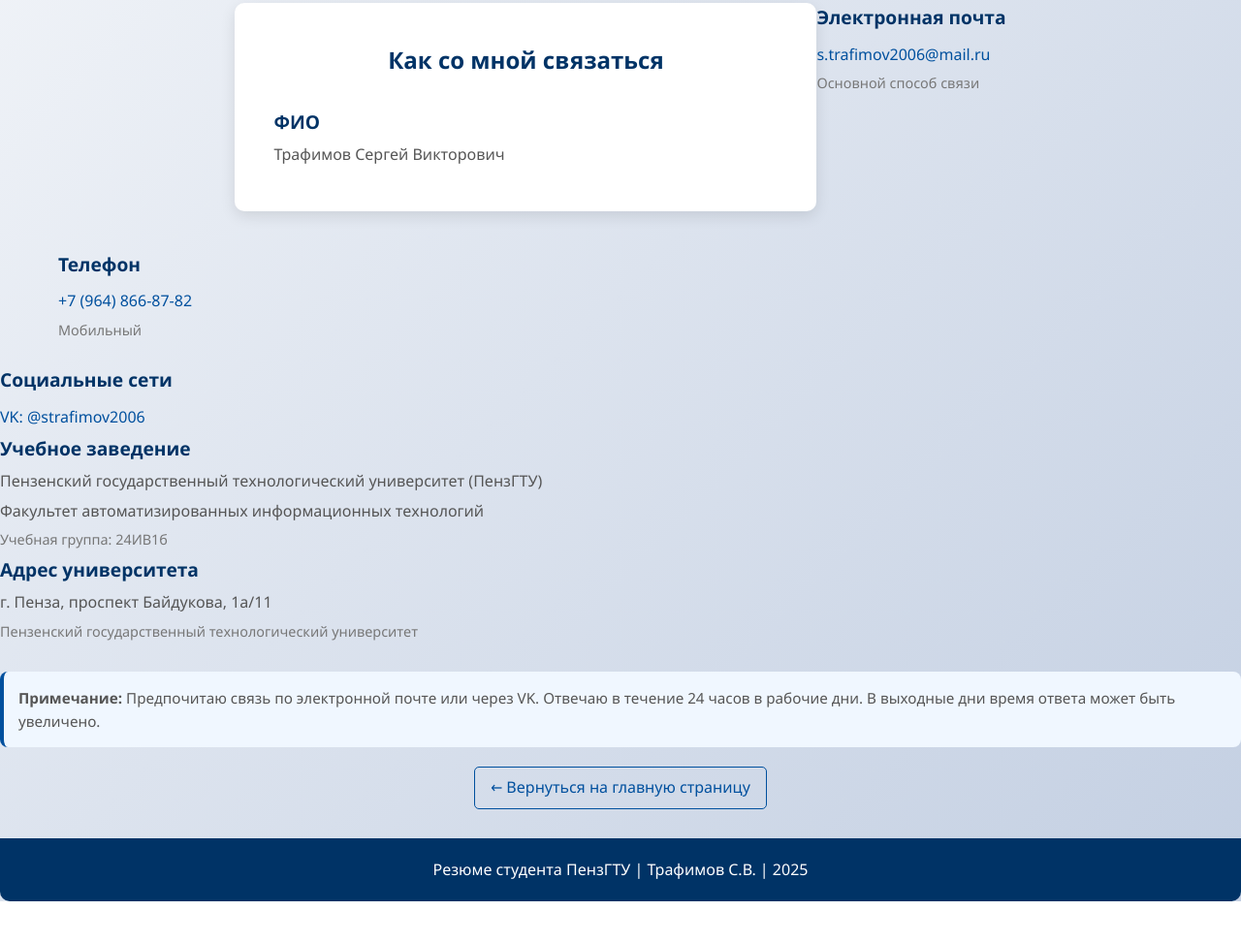
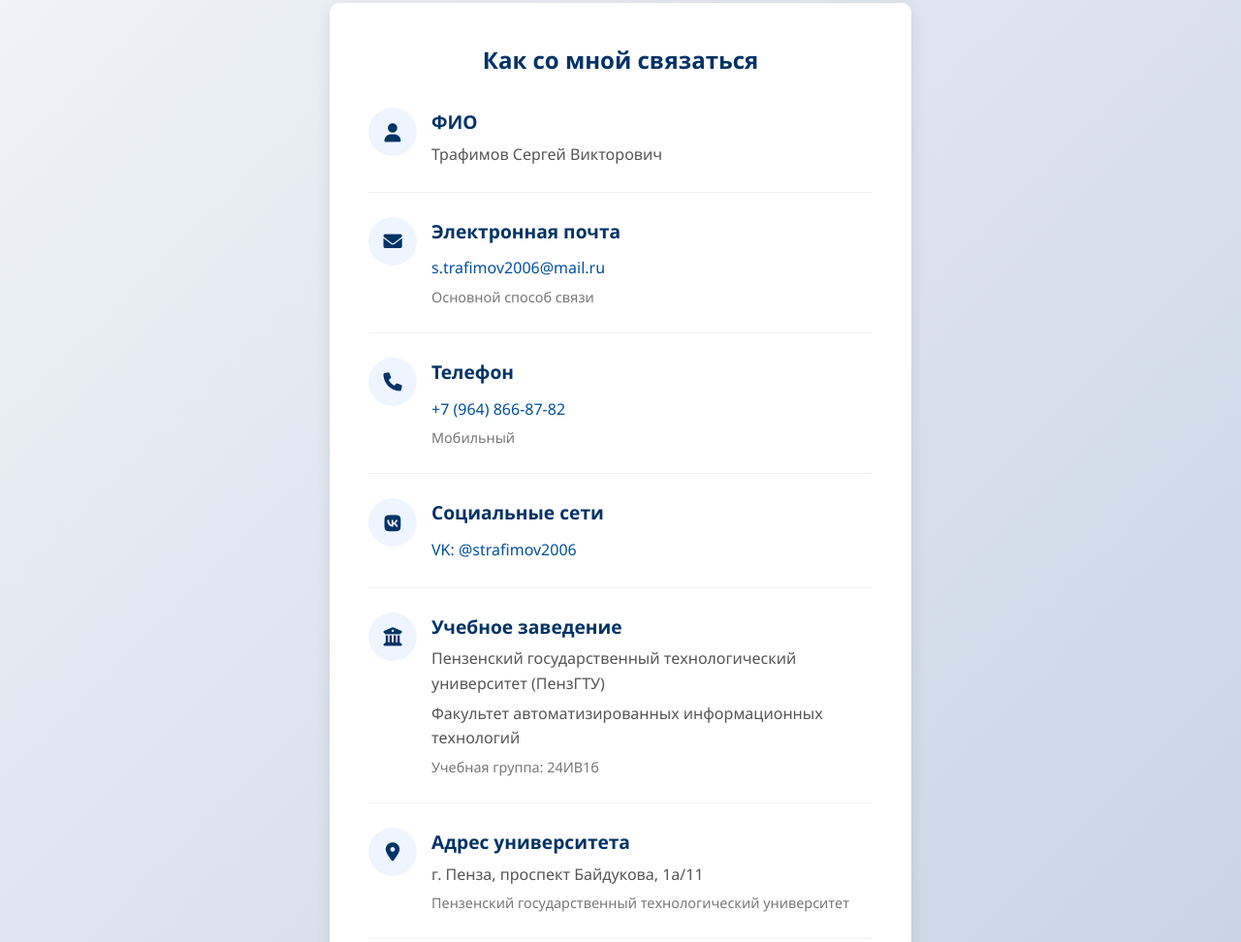
Before and after one commit to SergoTrafimov/resume, a plain HTML site: page contact.html in a window 1280 px wide. Shown: the part 332-1304 px from the top of the page at 97% size. Before the commit the page ends 1262 px from the top, so only its background shows below. Drawn offline with Linux system fonts and the light colour scheme.

Commit message:
Update contact.html

```diff
--- a/contact.html
+++ b/contact.html
@@ -206,12 +206,20 @@
             <div class="contact-card">
                 <h2 style="color: #003366; margin-bottom: 30px; text-align: center;">Как со мной связаться</h2>
 
+                <div class="contact-item">
+                    <div class="contact-icon">
+                        <i class="fas fa-user"></i>
+                    </div>
                     <div class="contact-details">
                         <h3>ФИО</h3>
                         <p>Трафимов Сергей Викторович</p>
                     </div>
                 </div>
 
+                <div class="contact-item">
+                    <div class="contact-icon">
+                        <i class="fas fa-envelope"></i>
+                    </div>
                     <div class="contact-details">
                         <h3>Электронная почта</h3>
                         <p><a href="mailto:ivanov@example.com">s.trafimov2006@mail.ru</a></p>
@@ -219,7 +227,10 @@
                     </div>
                 </div>
 
-
+                <div class="contact-item">
+                    <div class="contact-icon">
+                        <i class="fas fa-phone"></i>
+                    </div>
                     <div class="contact-details">
                         <h3>Телефон</h3>
                         <p><a href="tel:+79991234567">+7 (964) 866-87-82</a></p>
@@ -227,14 +238,20 @@
                     </div>
                 </div>
 
-
+                <div class="contact-item">
+                    <div class="contact-icon">
+                        <i class="fab fa-vk"></i>
+                    </div>
                     <div class="contact-details">
                         <h3>Социальные сети</h3>
                         <p><a href="https://vk.com/strafimov2006" target="_blank">VK: @strafimov2006</a></p>
                     </div>
                 </div>
 
-
+                <div class="contact-item">
+                    <div class="contact-icon">
+                        <i class="fas fa-university"></i>
+                    </div>
                     <div class="contact-details">
                         <h3>Учебное заведение</h3>
                         <p>Пензенский государственный технологический университет (ПензГТУ)</p>
@@ -243,6 +260,10 @@
                     </div>
                 </div>
 
+                <div class="contact-item">
+                    <div class="contact-icon">
+                        <i class="fas fa-map-marker-alt"></i>
+                    </div>
                     <div class="contact-details">
                         <h3>Адрес университета</h3>
                         <p>г. Пенза, проспект Байдукова, 1а/11</p>
```
